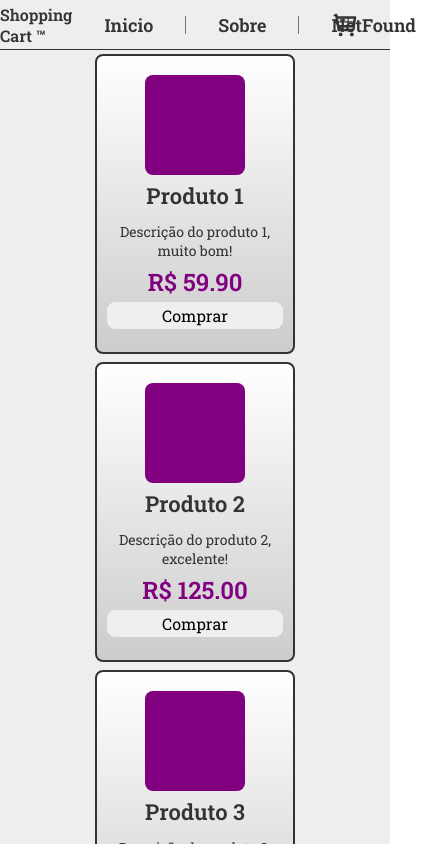
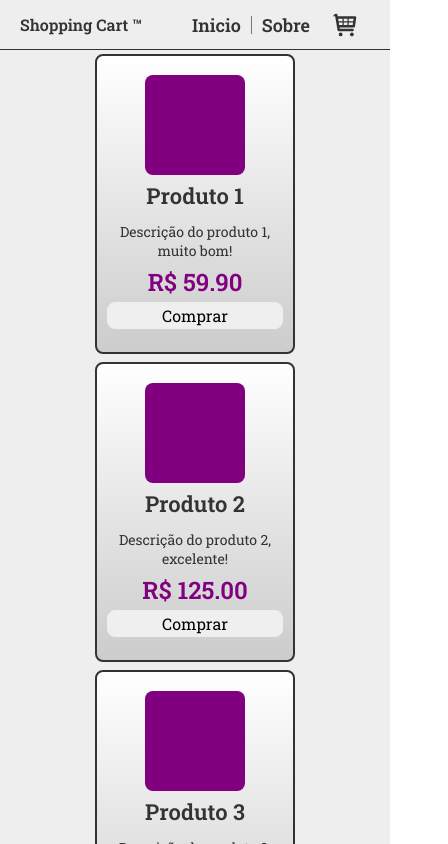
Before and after one commit to pedrovasalmeida/shopping-cart, a React (Create React App) app: page / in a window 390 px wide. Shown: the top 844 px of the page, 448 px wide, since content can reach past the window. Built offline with nearby package versions, Linux system fonts and the light colour scheme.

Commit message:
adding responsivity

```diff
--- a/src/components/Header/index.tsx
+++ b/src/components/Header/index.tsx
@@ -28,7 +28,6 @@ const Header: React.FC = () => {
         <ButtonsDiv>
           <Button>Inicio</Button>
           <Button>Sobre</Button>
-          <Button>NotFound</Button>
         </ButtonsDiv>
       </HeaderDiv>
 
--- a/src/components/Header/styles.ts
+++ b/src/components/Header/styles.ts
@@ -23,23 +23,38 @@ export const HeaderDiv = styled.div`
   justify-content: space-around;
 
   height: 100%;
-  width: 90%;
+  width: 100%;
 `;
 
 export const LogoDiv = styled.div`
   display: flex;
-  justify-self: flex-start;
+  align-items: center;
+  justify-content: center;
+
+  padding-left: 50px;
+
+  height: 100%;
+  max-width: 50%;
 
   span {
     font-weight: bold;
     color: #333;
+  }
+
+  @media only screen and (max-width: 670px) {
+    padding-left: 0;
   }
 `;
 
 export const ButtonsDiv = styled.div`
   display: flex;
   align-items: center;
-  justify-content: center;
+  justify-content: flex-start;
+
+  margin-right: 50px;
+
+  height: 100%;
+  max-width: 100%;
 `;
 
 export const Button = styled.span`
@@ -62,6 +77,10 @@ export const Button = styled.span`
 
   &:hover {
     color: purple;
+  }
+
+  @media only screen and (max-width: 608px) {
+    padding: 0 10px;
   }
 `;
 
```
